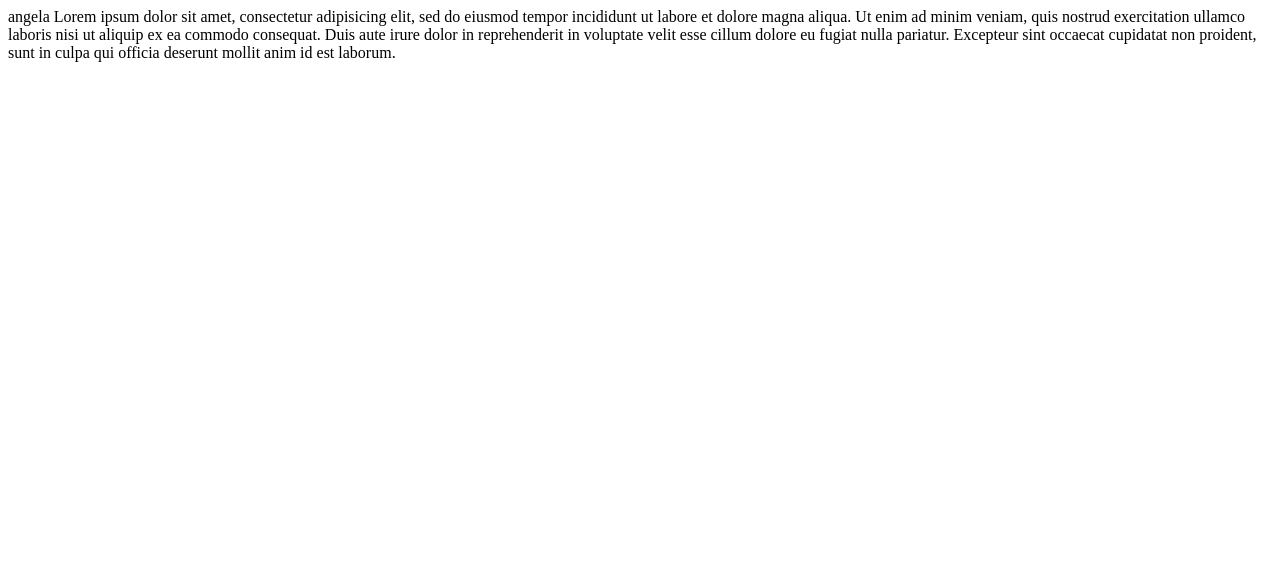
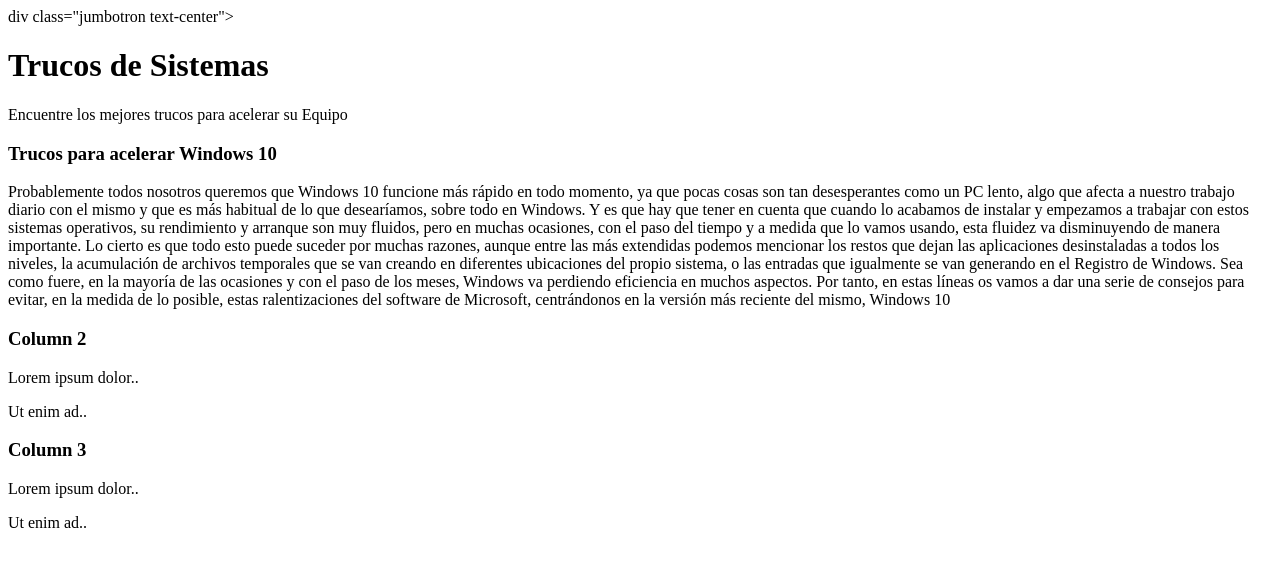
Before and after one commit to adecast/adecast.github.io, a plain HTML site: page index.html in a window 1280 px wide. Drawn offline with Linux system fonts and the light colour scheme.

Commit message:
Se adiciono primer texto

```diff
--- a/index.html
+++ b/index.html
@@ -1,2 +1,39 @@
-angela
-Lorem ipsum dolor sit amet, consectetur adipisicing elit, sed do eiusmod tempor incididunt ut labore et dolore magna aliqua. Ut enim ad minim veniam, quis nostrud exercitation ullamco laboris nisi ut aliquip ex ea commodo consequat. Duis aute irure dolor in reprehenderit in voluptate velit esse cillum dolore eu fugiat nulla pariatur. Excepteur sint occaecat cupidatat non proident, sunt in culpa qui officia deserunt mollit anim id est laborum.
+<!DOCTYPE html>
+<html lang="en" dir="ltr">
+  <head>
+    <meta charset="utf-8">
+    <title> Trucos de sistemas</title>
+  </head>
+
+    <body>
+    div class="jumbotron text-center">
+  <h1> Trucos de Sistemas </h1>
+  <p>Encuentre los mejores trucos para acelerar su Equipo </p>
+</div>
+
+<div class="container">
+  <div class="row">
+    <div class="col-sm-4">
+      <h3> Trucos para acelerar Windows 10 </h3>
+        <p>Probablemente todos nosotros queremos que Windows 10 funcione más rápido en todo momento, ya que pocas cosas son tan desesperantes como un PC lento, algo que afecta a nuestro trabajo diario con el mismo y que es más habitual de lo que desearíamos, sobre todo en Windows.
+
+          Y es que hay que tener en cuenta que cuando lo acabamos de instalar y empezamos a trabajar con estos sistemas operativos, su rendimiento y arranque son muy fluidos, pero en muchas ocasiones, con el paso del tiempo y a medida que lo vamos usando, esta fluidez va disminuyendo de manera importante.
+
+          Lo cierto es que todo esto puede suceder por muchas razones, aunque entre las más extendidas podemos mencionar los restos que dejan las aplicaciones desinstaladas a todos los niveles, la acumulación de archivos temporales que se van creando en diferentes ubicaciones del propio sistema, o las entradas que igualmente se van generando en el Registro de Windows. Sea como fuere, en la mayoría de las ocasiones y con el paso de los meses, Windows va perdiendo eficiencia en muchos aspectos. Por tanto, en estas líneas os vamos a dar una serie de consejos para evitar, en la medida de lo posible, estas ralentizaciones del software de Microsoft, centrándonos en la versión más reciente del mismo, Windows 10</p>
+
+    </div>
+    <div class="col-sm-4">
+      <h3>Column 2</h3>
+      <p>Lorem ipsum dolor..</p>
+      <p>Ut enim ad..</p>
+    </div>
+    <div class="col-sm-4">
+      <h3>Column 3</h3>
+      <p>Lorem ipsum dolor..</p>
+      <p>Ut enim ad..</p>
+    </div>
+  </div>
+</div>
+
+  </body>
+</html>
```
